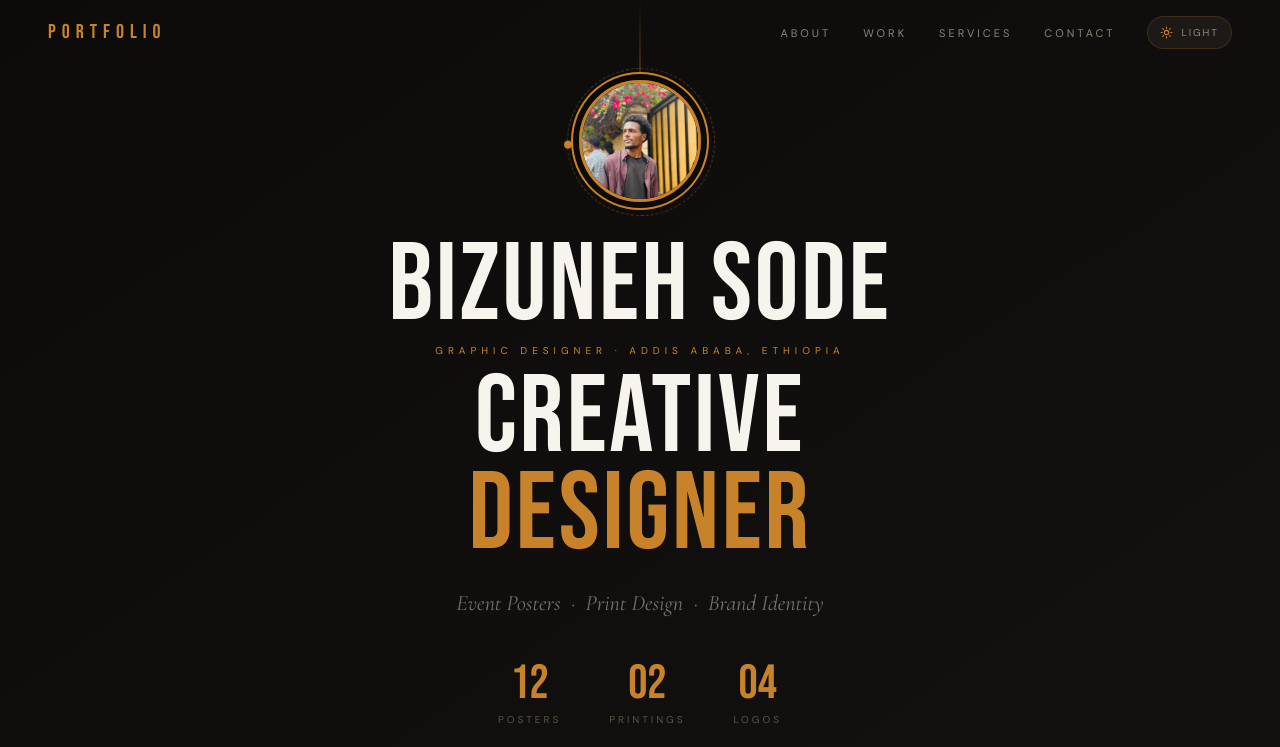
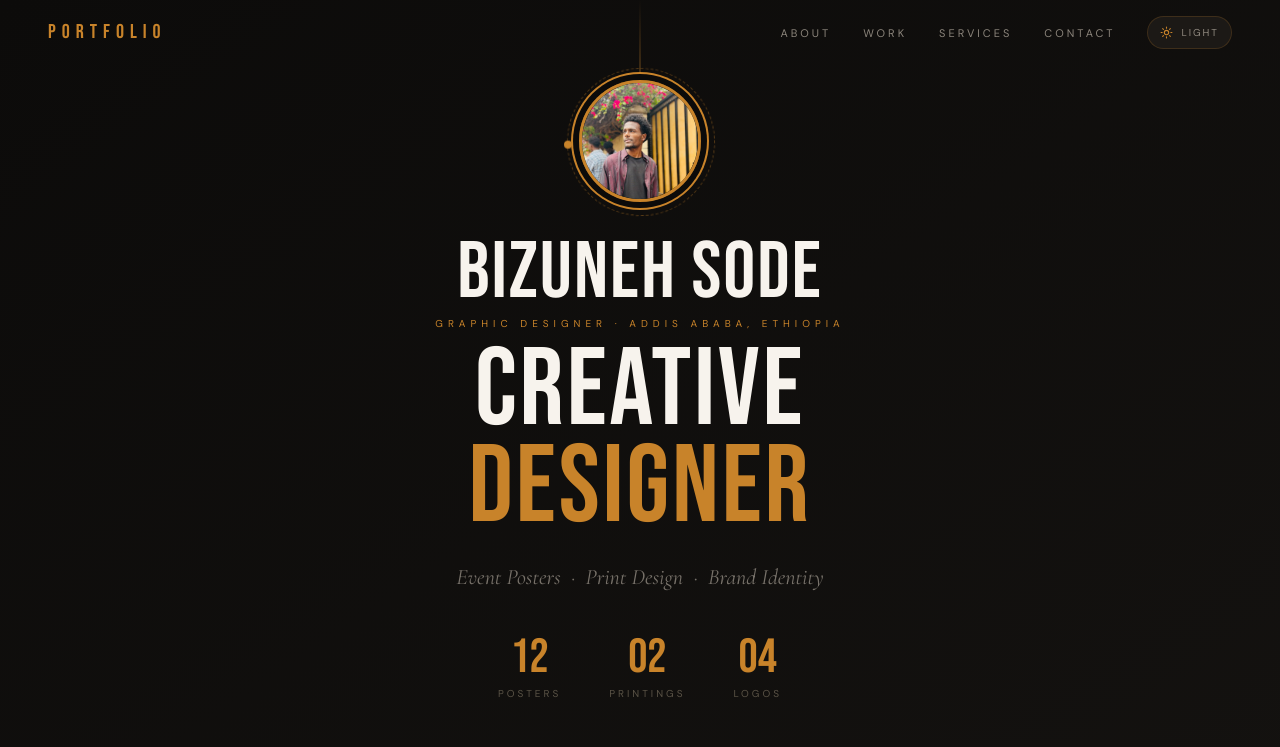
Before and after one commit to Bizunet/my-portfolio, a React (Vite) app: page / in a window 1280 px wide. Shown: the top 747 px of the page. Built offline with nearby package versions, Linux system fonts and the light colour scheme.

Commit message:
Update Hero.jsx

```diff
--- a/src/components/Hero.jsx
+++ b/src/components/Hero.jsx
@@ -34,7 +34,7 @@
           <img src="/images/profile.jpg" alt="Designer" className="w-full h-full object-cover object-top" />
         </div>
       </div>
-      <h1 className="reveal opacity-0 font-display text-[clamp(64px,10vw,110px)] leading-[0.88] tracking-wide mb-2">
+      <h1 className="reveal opacity-0 font-display text-[clamp(30px,10vw,80px)] leading-[0.88] tracking-wide mb-2">
         BIZUNEH SODE
       </h1>
 
```
